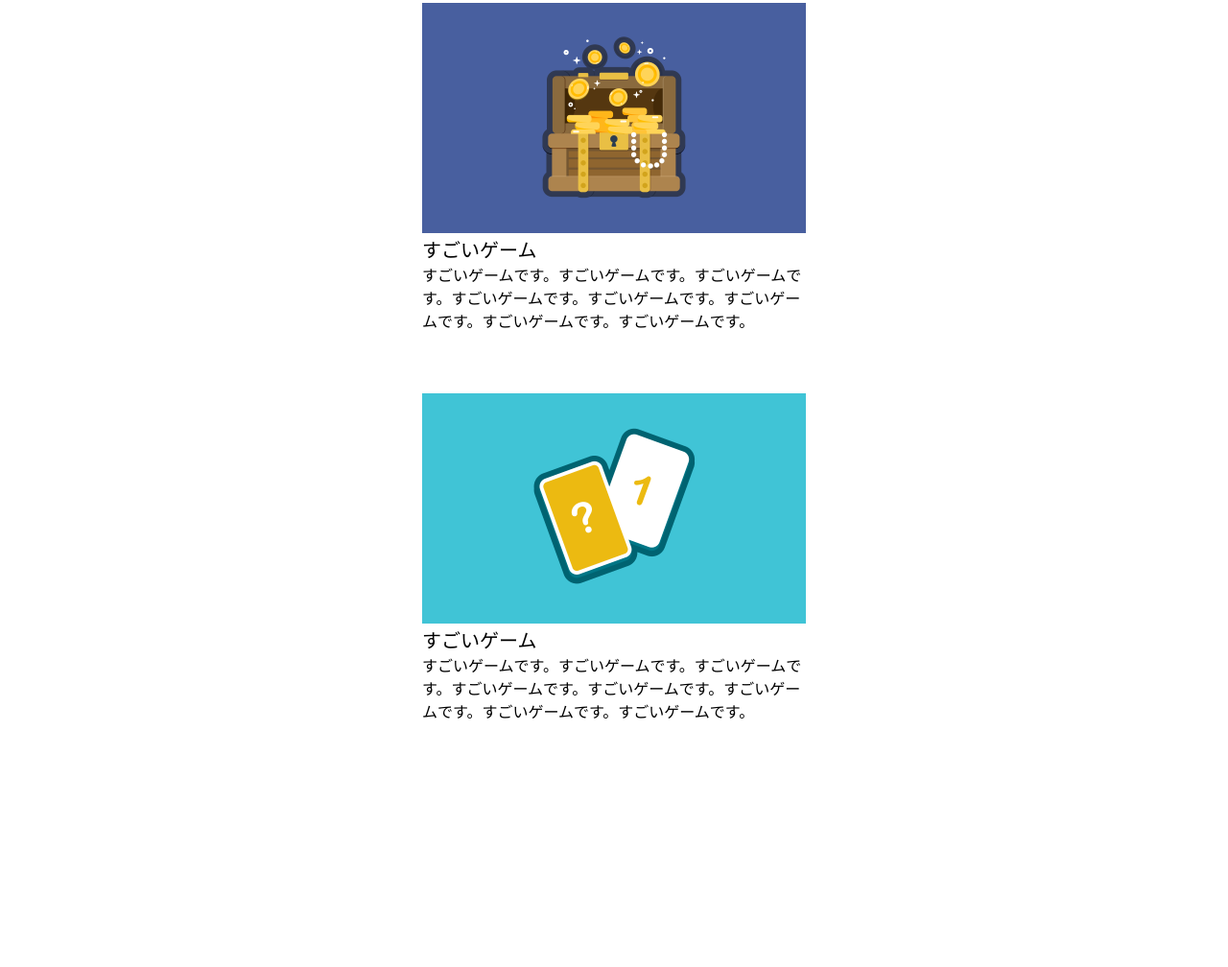
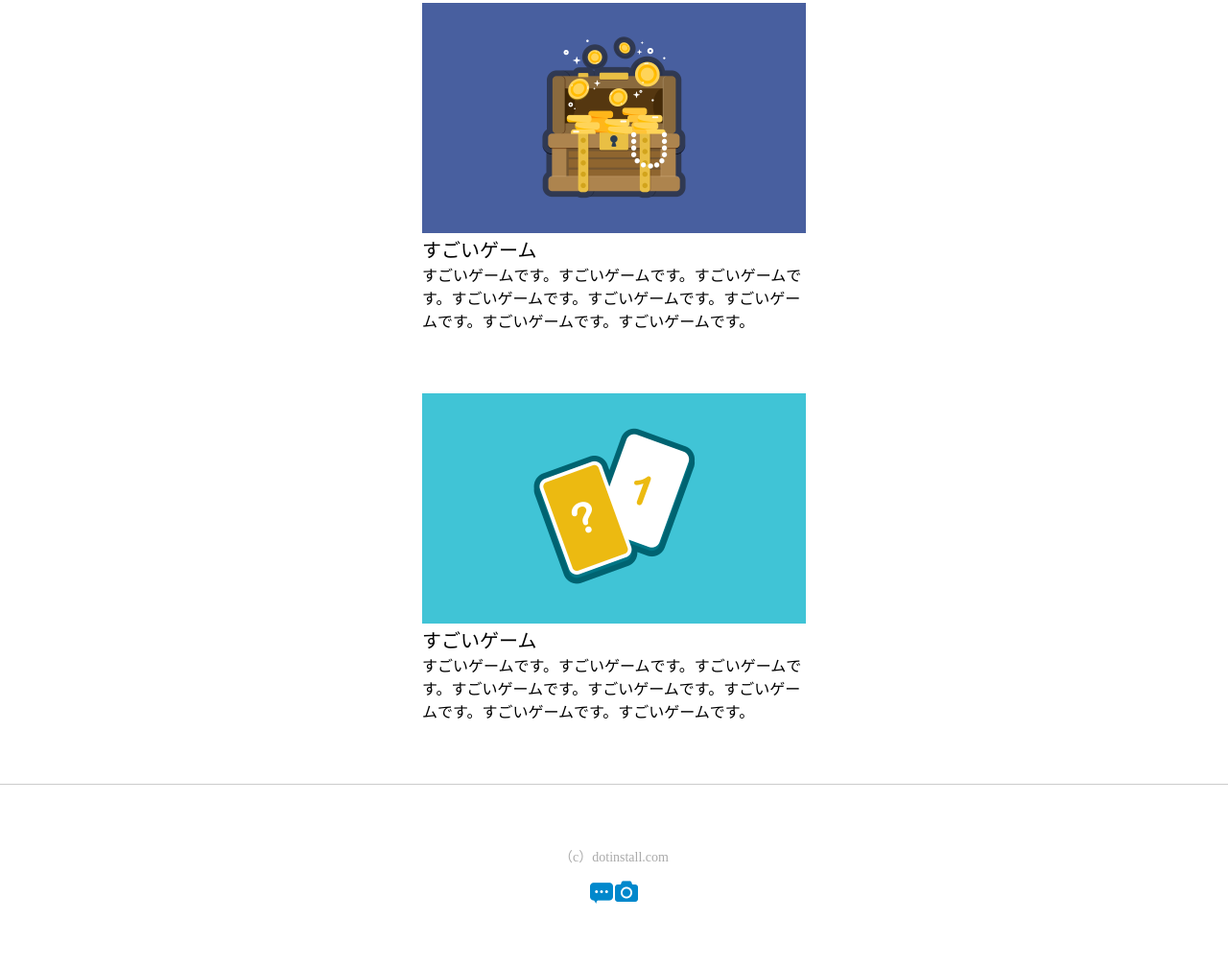
Before and after one commit to hrr0217/html-css-mosha-1, a plain HTML site: page index.html in a window 1280 px wide. Shown: the part 828-1836 px from the top of the page at 96% size. Before the commit the page ends 1645 px from the top, so only its background shows below. Drawn offline with Linux system fonts and the light colour scheme.

Commit message:
completion

```diff
--- a/index.html
+++ b/index.html
@@ -34,5 +34,13 @@
       <p>すごいゲームです。すごいゲームです。すごいゲームです。すごいゲームです。すごいゲームです。すごいゲームです。すごいゲームです。すごいゲームです。</p>
     </section>
   </main>
+
+  <footer>
+    <small>（c）dotinstall.com</small>
+    <address>
+      <a href="#" target="_blank"><img src="sns-1.png" alt="snsアイコン" width="24" height="24"></a>
+      <a href="#" target="_blank"><img src="sns-2.png" alt="snsアイコン" width="24" height="24"></a>
+    </address>
+  </footer>
 </body>
 </html>
--- a/style.css
+++ b/style.css
@@ -50,3 +50,22 @@
 main{
   padding: 64px 0;
 }
+
+footer{
+  border-top: 1px solid #ccc;
+  text-align: center;
+  padding: 64px 0;
+}
+
+small{
+  color: #aaa;
+  font-size: 1.4rem;
+}
+
+address{
+  margin-top: 16px;
+}
+
+a:hover{
+  opacity: 0.7;
+}
```
